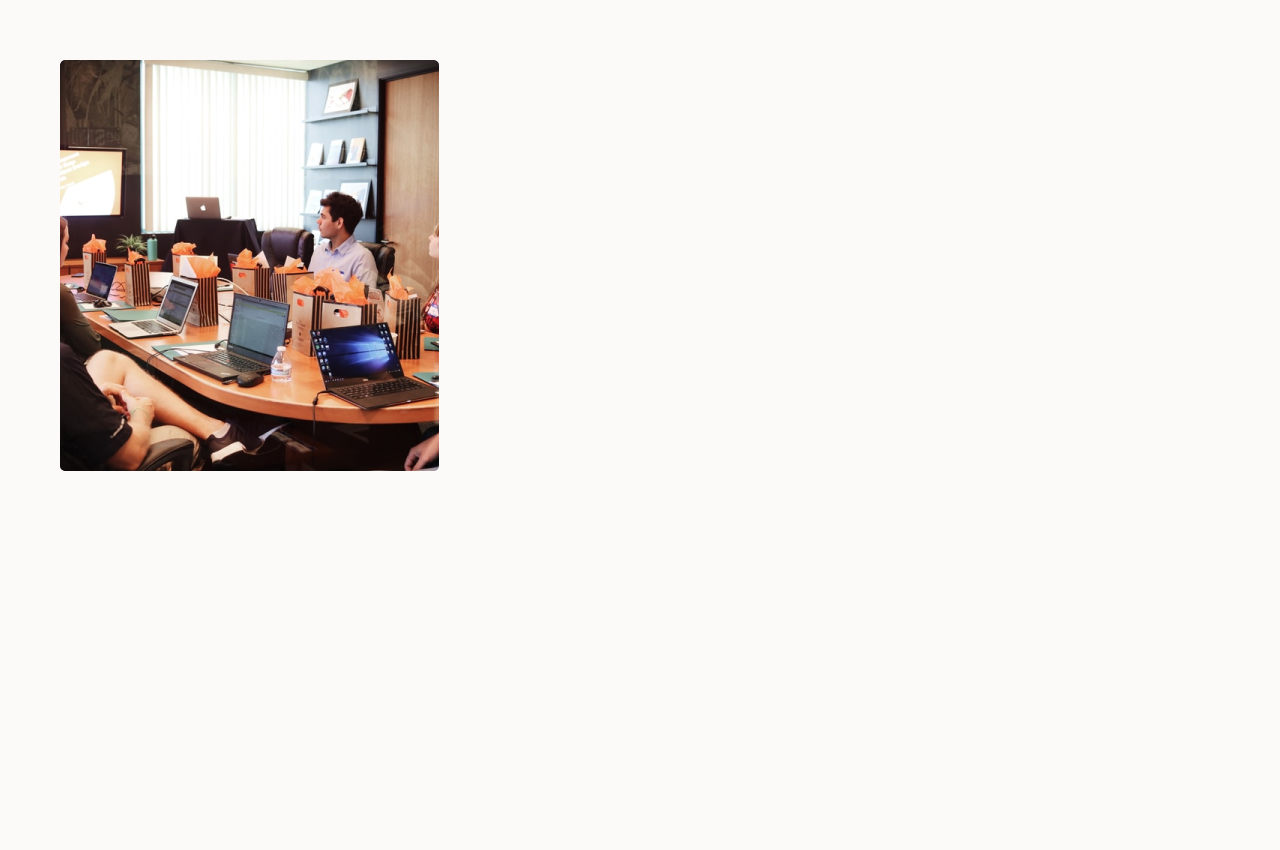
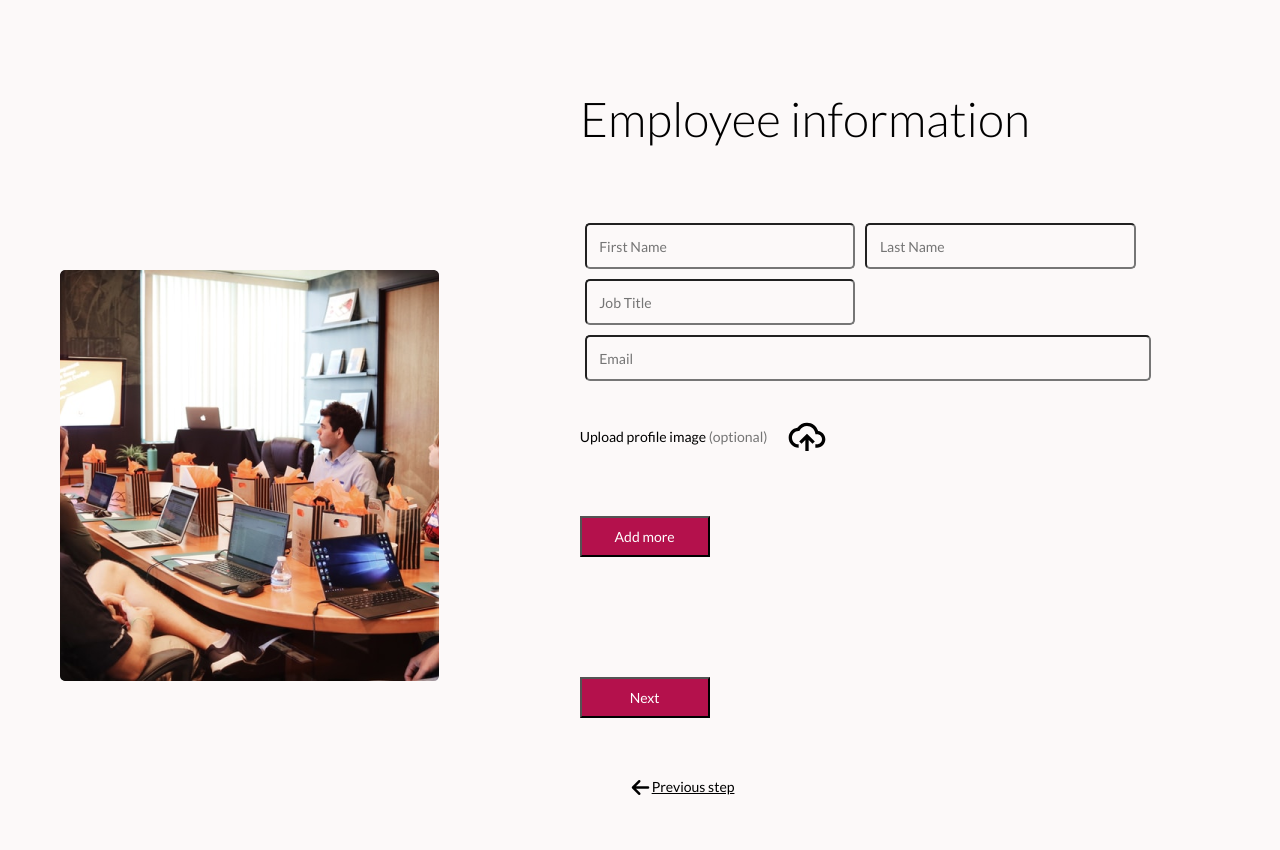
Before and after one commit to rleslie1015/kansha-fe, a React (Create React App) app: page /onboarding/step-4b in a window 1280 px wide. Shown: the part 102-952 px from the top of the page. Before the commit the page ends 800 px from the top, so only its background shows below. Built offline with nearby package versions, Linux system fonts and the light colour scheme; no server answers; what auth0-js would draw is missing.

Commit message:
added individual user form add for admin

```diff
--- a/src/SCSS/pages/_adminOnboarding.scss
+++ b/src/SCSS/pages/_adminOnboarding.scss
@@ -183,6 +183,71 @@ button {
 	width: 47%;
 }
 
+.admin-user-add-container{
+	.user-upload-title{
+		font-size: 4.8rem;
+		line-height: 5.8rem;
+		padding-bottom: 7rem;
+		font-weight: 300;
+	}
+
+	.admin-add-employee-form{
+		height: 22rem;
+		display: flex;
+		flex-direction: column;
+		justify-content: space-between;
+		.upload-now-question{
+			height: 8rem;
+			display: flex;
+			flex-direction: column;
+			justify-content: space-between;
+		}
+		.how-upload-question{
+			height: 8rem;
+			display: flex;
+			flex-direction: column;
+			justify-content: space-between;
+		}
+		h6{
+			font-size:1.8rem;
+		}
+
+		label{
+			font-size: 1.6rem;
+		}
+	}
+}
+
+.employee-add-container{
+	.employee-upload-title{
+		font-size: 4.8rem;
+		line-height: 5.8rem;
+		padding-bottom: 7rem;
+		font-weight: 300;
+		}
+
+	.add-employee-form{
+		display: flex;
+		flex-direction: column;
+		width: 90%;
+		margin-left: 0rem;
+
+		.employee-image-upload{
+			display: flex;
+			align-items: center;
+			font-size: 1.4rem;
+			padding-top: 3rem;
+
+			span{
+				color: #757575;
+				margin-left: 0rem;
+				margin-right: 2rem;
+			}
+		}
+	}
+
+}
+
 .bulk-upload-container {
 	.bulk-upload-title {
 		font-size: 4.8rem;
--- a/src/components/Onboarding/S4AUserUpload.jsx
+++ b/src/components/Onboarding/S4AUserUpload.jsx
@@ -4,27 +4,36 @@ import React from 'react';
 import S4BUserUpload from '../Onboarding/S4BUserUpload';
 import S4CUserUpload from '../Onboarding/S4CUserUpload';
 import { Link } from 'react-router-dom';
-import onboardingPic from '../../assets/onboardingPic.png';
-import ProgressBar from './ProgressBar';
+
 
 function S4AUserUpload() {
 	return (
 		<>
-			<div>
-				<h1>Add Employees</h1>
-				<div>
+			<div className="admin-user-add-container">
+				<h2 className="user-upload-title">Add Employees</h2>
+				<div className="admin-add-employee-form">
+				<div className="upload-now-question">
 					<h6>Would you like to add employees now?</h6>
 					<div>
-						<input type="radio" id="yes" name="drone" value="yes" />
-						<label for="yes">yes</label>
+						<input
+							type="radio"
+							id="yes"
+							name="drone"
+							value="yes" />
+						<label for="yes">Yes</label>
 					</div>
 
 					<div>
-						<input type="radio" id="no" name="drone" value="no" />
-						<label for="no">no</label>
+						<input
+							type="radio"
+							id="no"
+							name="drone"
+							value="no"
+						/>
+						<label for="no">No</label>
 					</div>
 				</div>
-				<div>
+				<div className="how-upload-question">
 					<h6>How would you like to add them?</h6>
 					<div>
 						<input
@@ -53,6 +62,7 @@ function S4AUserUpload() {
 					</div>
 				</div>
 			</div>
+		</div>
 
 			{/* <S4BUserUpload />*/}
 			{/* <S4CUserUpload /> */}
--- a/src/components/Onboarding/S4BUserUpload.jsx
+++ b/src/components/Onboarding/S4BUserUpload.jsx
@@ -1,7 +1,45 @@
 //one user account creation component
 import React from 'react';
+import { Link } from 'react-router-dom';
+
+import {ReactComponent as CloudUpload} from '../../assets/cloud-upload.svg';
 
 function S4BUserUpload() {
-	return <div></div>;
+	return <div className="employee-add-container">
+			<h2 className="employee-upload-title">Employee information</h2>
+			<form className="add-employee-form">
+				<div className="name-container">
+					<input
+						className="formname"
+						placeholder="First Name"></input>
+					<input className="formname" placeholder="Last Name"></input>
+				</div>
+
+				<input
+					className="jobtitle-input"
+					placeholder="Job Title"></input>
+				<input placeholder="Email"></input>
+				<div className="employee-image-upload">
+				<p>Upload profile image <span>(optional)</span></p>
+				<CloudUpload/>
+				</div>
+				<button>Add more</button>
+			</form>
+
+			<Link to="/onboarding/step-5">
+				<button>Next</button>
+			</Link>
+
+			<div className="step-p-container">
+				<span className="previousarrow">
+					<i class="fas fa-arrow-left" />
+					<Link to="/onboarding/step-4">
+						<p>Previous step</p>
+					</Link>
+				</span>
+			</div>
+			<p>Continue later</p>
+
+	</div>;
 }
 export default S4BUserUpload;
--- a/src/components/Onboarding/S4CUserUpload.jsx
+++ b/src/components/Onboarding/S4CUserUpload.jsx
@@ -30,9 +30,9 @@ function S4CUserUpload() {
 	const { getRootProps, getInputProps } = useDropzone({onDrop});
 
 	return (
-		<div>
 			<div className="bulk-upload-container">
 				<h2 className="bulk-upload-title">Upload your spreadsheet.</h2>
+				<p>View sample format</p>
 				<div {...getRootProps({ className: 'dropzone' })}>
 					<input {...getInputProps()} />
 					<CloudUpload/>
@@ -42,7 +42,6 @@ function S4CUserUpload() {
 				<div>{file && <button>Upload</button>}</div>
 				<div>{error}</div>
 			</div>
-		</div>
 	);
 }
 export default S4CUserUpload;
```
